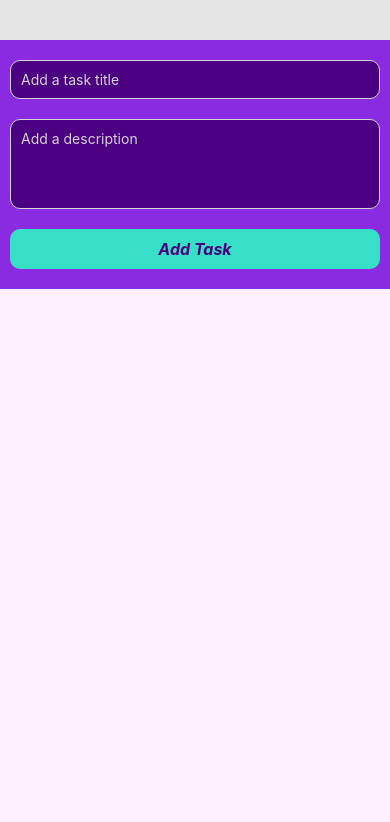
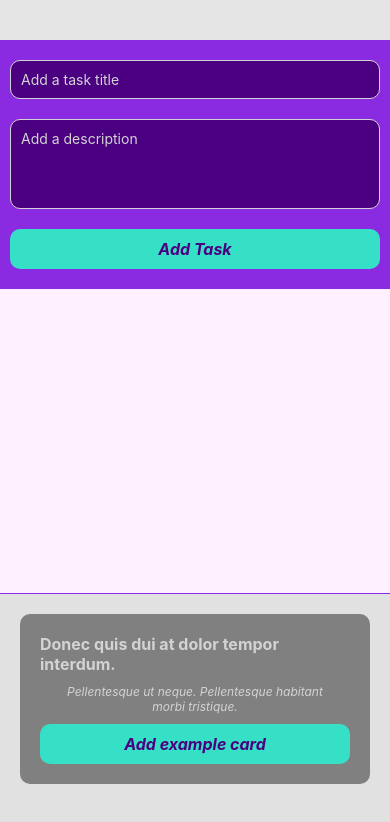
Before and after one commit to FedeCasper/native-project-federico-rouyere, a React Native app: screen / in a window 390 px wide. Shown: the top 822 px of the page. Built offline with nearby package versions, Linux system fonts and the light colour scheme.

Commit message:
Add lorem cards functionality, implement horizontal flatList

```diff
--- a/App.js
+++ b/App.js
@@ -1,8 +1,9 @@
-import { StyleSheet, Text, View, TextInput, Button, ScrollView, FlatList, Modal } from 'react-native';
-import React, { useState } from 'react';
+import { StyleSheet, View, Dimensions, Keyboard  } from 'react-native';
+import React, { useState, useEffect } from 'react';
 import ModalDelteTask from './src/components/ModalDelteTask';
 import AddTask from './src/components/AddTask';
 import ListTasks from './src/components/ListTasks';
+import ListLorems from './src/components/ListLorems';
 
 
 const App = () => {
@@ -12,7 +13,25 @@ const App = () => {
    const [taskTitle,  setTaskTitle] = useState('')
    const [taskDescription,  setTaskDescription] = useState('')
    const [tasks, setTasks] = useState([])
-
+   const screenWidth = Dimensions.get('window').width
+   const [isKeyboardVisible, setIsKeyboardVisible] = useState(false)
+   const [lorems, setLorems] = useState([
+      {
+         id: 1,
+         title: 'Donec quis dui at dolor tempor interdum.',
+         body: 'Pellentesque ut neque. Pellentesque habitant morbi tristique.'
+      },
+      {
+         id: 2,
+         title: 'Cras ornare.',
+         body: 'Lorem ipsum dolor sit amet, consectetuer adipiscing elit. Donec odio. Quisque volutpat mattis eros. Nullam malesuada erat ut turpis.'
+      },
+      {
+         id: 3,
+         title: 'Vestibulum commodo felis quis tortor.',
+         body: 'S Praesent elementum hendrerit tortor. Sed semper lorem at felis. Vestibulum volutpat, lacus a ultrices sagittis, mi neque euismod dui, eu pulvinar nunc sapien ornare nisl. Phasellus pede arcu, dapibus eu, fermentum et, dapibus sed, urna.'
+      }
+   ])
 
 
    const addTask = () => {
@@ -69,6 +88,58 @@ const App = () => {
       setTasks( tasks.map( (task) => task.id === id ? { ...task, completed: !task.completed } : task ) )
    }
 
+   const addExampleCard = (item) => {
+      const exampleTask = {
+         id: Math.floor(Math.random() * 1000).toString(),
+         create_at: new Date().toLocaleString(
+            'es-ES', {
+               day: 'numeric',
+               month: 'numeric',
+               year: 'numeric',
+               hour12: false,
+               hour: 'numeric',
+               minute: 'numeric',
+            }
+         ),
+         update_at: new Date().toLocaleString(
+            'es-ES', {
+               day: 'numeric',
+               month: 'numeric',
+               year: 'numeric',
+               hour12: false,
+               hour: 'numeric',
+               minute: 'numeric',
+            }
+         ),
+         completed: false,
+         title: item.title,
+         description: item.body
+      }
+      setTasks([...tasks, exampleTask])
+   }
+
+   useEffect(() => {
+      const keyboardDidShowListener = Keyboard.addListener(
+        'keyboardDidShow',
+        () => {
+         setIsKeyboardVisible(true);
+        }
+      );
+
+      const keyboardDidHideListener = Keyboard.addListener(
+        'keyboardDidHide',
+        () => {
+         setIsKeyboardVisible(false);
+        }
+      );
+
+      return () => {
+        keyboardDidShowListener.remove();
+        keyboardDidHideListener.remove();
+      };
+    }, []);
+
+
    return (
       <View style={styles.container}>
 
@@ -85,6 +156,17 @@ const App = () => {
             modalTrigger={modalTrigger}
             markAsComplete={markAsComplete}
          />
+
+         {
+            isKeyboardVisible ? null : (
+               <ListLorems
+                  lorems={lorems}
+                  addExampleCard={addExampleCard}
+                  screenWidth={screenWidth}
+               />
+            )
+         }
+
 
          <ModalDelteTask
             modalVisible={modalVisible}
--- /dev/null
+++ b/src/components/CardLoremList.js
@@ -0,0 +1,39 @@
+import { StyleSheet, Text, View } from 'react-native'
+import ButtonPrimary from './ButtonPrimary'
+
+const CardLoremList = ( { item, screenWidth, addExampleCard } ) => {
+  return (
+      <View style={[styles.loremCard, { width: screenWidth - 40}]}>
+         <Text style={styles.loremTitle}>{item.title}</Text>
+         <Text style={styles.loremBody}>{item.body}</Text>
+         <ButtonPrimary title='Add example card' onPress={ () => addExampleCard(item) }/>
+      </View>
+  )
+}
+
+export default CardLoremList
+
+const styles = StyleSheet.create({
+   loremCard: {
+      backgroundColor: 'gray',
+      padding: 20,
+      alignItems: 'center',
+      justifyContent: 'center',
+      borderRadius: 10,
+      marginVertical: 20,
+      gap: 10,
+      marginHorizontal: 20,
+   },
+   loremTitle: {
+      fontSize: 16,
+      fontWeight: 'bold',
+      color: "lightgray",
+   },
+   loremBody: {
+      fontSize: 12,
+      fontStyle: 'italic',
+      width: "90%",
+      color: "lightgray",
+      textAlign: 'center',
+   }
+})
--- /dev/null
+++ b/src/components/ListLorems.js
@@ -0,0 +1,30 @@
+import { StyleSheet, Text, View, FlatList } from 'react-native'
+import CardLoremList from './CardLoremList'
+
+const ListLorems = ({ lorems, screenWidth, addExampleCard, isKeyboardVisible }) => {
+  return (
+   <View>
+      <FlatList
+         horizontal
+         pagingEnabled={true}
+         data={lorems}
+         keyExtractor={ (item) => item.id }
+         style={styles.loremContainer}
+         renderItem={ ({item}) => (
+            <CardLoremList item={item} screenWidth={screenWidth} addExampleCard={addExampleCard} />
+         )}
+      />
+   </View>
+  )
+}
+
+export default ListLorems
+
+const styles = StyleSheet.create({
+   loremContainer: {
+      backgroundColor: '#E1E1E1',
+      gap: 10,
+      borderTopColor: 'blueviolet',
+      borderTopWidth: 1,
+   }
+})
```
